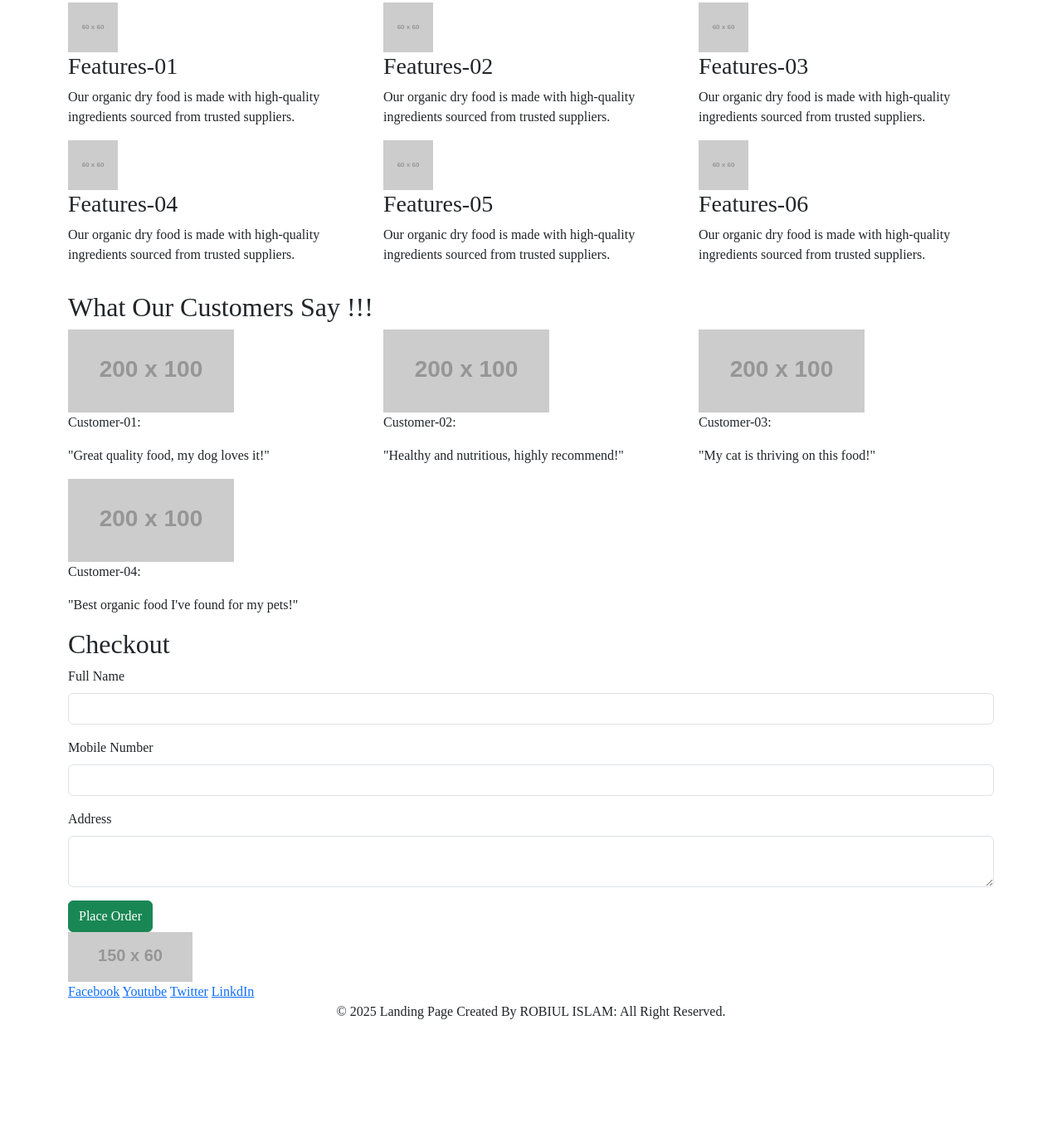
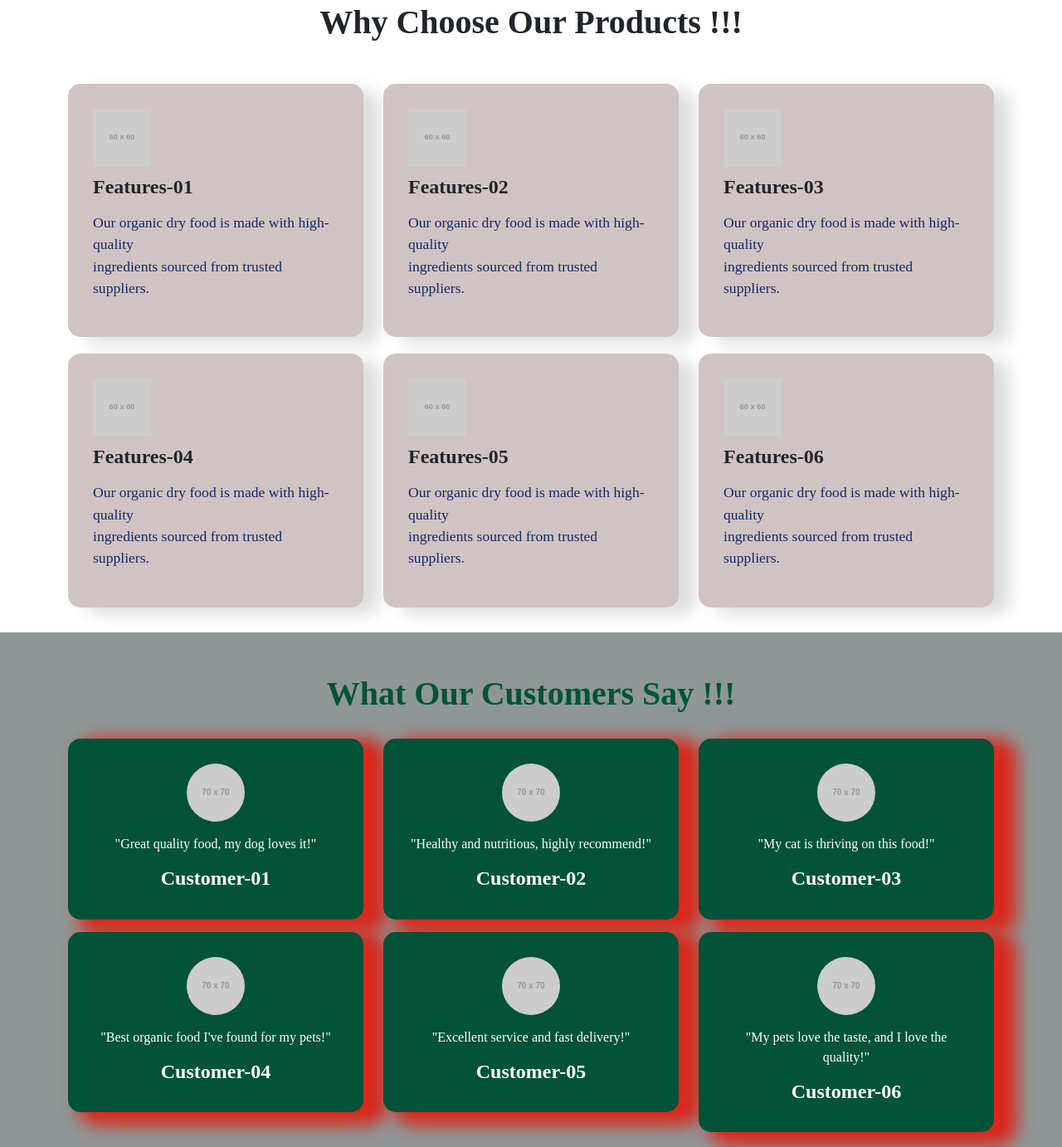
Before and after one commit to robiulislam554/Class-25-Bootstrap, a plain HTML site: page index.html in a window 1280 px wide. Shown: the part 843-2225 px from the top of the page at 83% size. Before the commit the page ends 2090 px from the top, so only its background shows below. Drawn offline with nearby package versions, Linux system fonts and the light colour scheme; placeholder pictures from the web are drawn by us.

Commit message:
customize landing page

```diff
--- a/index.html
+++ b/index.html
@@ -13,62 +13,70 @@
             <h1>Organic Dry Food</h1>
             <p>Discover the best organic dry food for your pets. <br>
                 Our products are made with natural ingredients to ensure your furry friends stay healthy and happy.</p>
-            <a href="#" class=" btn-custom">Buy Now</a>
+            <a href="#" class="btn-custom">Buy Now</a>
         </div>
     </header>
 
     <!-- products description -->
 
-    <section class="container">
+    <section class="features-section">
+      <div class="container mt-3">
         <div>
           <h2>Why Choose Our Products !!!</h2>
         </div>
         <div class="row">
-        <div class="col=12 col-sm=12 col-md-4 ">
-          <div>
+          <div class="col=12 col-sm=12 col-md-4">
+            <div class="feature-card">
               <img src="https://placehold.co/60x60">
               <h3>Features-01</h3>
-            <p>Our organic dry food is made with high-quality ingredients sourced from trusted suppliers.</p>
+              <p>Our organic dry food is made with high-quality <br>
+                ingredients sourced from trusted suppliers.</p>
             </div>
           </div>
 
-        <div class="col=12 col-sm=12 col-md-4 ">
-          <div>
+          <div class="col=12 col-sm=12 col-md-4">
+            <div class="feature-card">
               <img src="https://placehold.co/60x60">
               <h3>Features-02</h3>
-            <p>Our organic dry food is made with high-quality ingredients sourced from trusted suppliers.</p>
+              <p>Our organic dry food is made with high-quality <br>
+                ingredients sourced from trusted suppliers.</p>
             </div>
           </div>
 
-        <div class="col=12 col-sm=12 col-md-4 ">
-          <div>
+          <div class="col=12 col-sm=12 col-md-4">
+            <div class="feature-card">
               <img src="https://placehold.co/60x60">
               <h3>Features-03</h3>
-            <p>Our organic dry food is made with high-quality ingredients sourced from trusted suppliers.</p>
+              <p>Our organic dry food is made with high-quality <br>
+                ingredients sourced from trusted suppliers.</p>
             </div>
           </div>
 
-        <div class="col=12 col-sm=12 col-md-4 ">
-          <div>
+          <div class="col=12 col-sm=12 col-md-4">
+            <div class="feature-card">
               <img src="https://placehold.co/60x60">
               <h3>Features-04</h3>
-            <p>Our organic dry food is made with high-quality ingredients sourced from trusted suppliers.</p>
+              <p>Our organic dry food is made with high-quality <br>
+                ingredients sourced from trusted suppliers.</p>
             </div>
           </div>
 
-        <div class="col=12 col-sm=12 col-md-4 ">
-          <div>
+          <div class="col=12 col-sm=12 col-md-4">
+            <div class="feature-card">
               <img src="https://placehold.co/60x60">
               <h3>Features-05</h3>
-            <p>Our organic dry food is made with high-quality ingredients sourced from trusted suppliers.</p>
+              <p>Our organic dry food is made with high-quality <br>
+                ingredients sourced from trusted suppliers.</p>
             </div>
           </div>
 
-        <div class="col=12 col-sm=12 col-md-4 ">
-          <div>
+          <div class="col=12 col-sm=12 col-md-4">
+            <div class="feature-card">
               <img src="https://placehold.co/60x60">
               <h3>Features-06</h3>
-            <p>Our organic dry food is made with high-quality ingredients sourced from trusted suppliers.</p>
+              <p>Our organic dry food is made with high-quality <br>
+                ingredients sourced from trusted suppliers.</p>
+            </div>
           </div>
         </div>
       </div>
@@ -76,66 +84,87 @@
 
     <!-- Customer Reviews -->
 
-    <section class="container mt-3">
+    <section class="testimonial-section">
+      <div class="container">
         <div>
           <h2>What Our Customers Say !!!</h2>
         </div>
         <div class="row">
           <div class="col=12 col-sm=12 col-md-4 ">
-          <div>
-            <img src="https://placehold.co/200x100">
-            <p>Customer-01:</p>
+            <div class="testimonial-content">
+              <img src="https://placehold.co/70x70">
               <p>"Great quality food, my dog loves it!"</p>
+              <h4>Customer-01</h4>
             </div>
           </div>
 
           <div class="col=12 col-sm=12 col-md-4 ">
-          <div>
-            <img src="https://placehold.co/200x100">
-            <p>Customer-02:</p>
+            <div class="testimonial-content">
+              <img src="https://placehold.co/70x70">
+
               <p>"Healthy and nutritious, highly recommend!"</p>
+              <h4>Customer-02</h4>
             </div>
           </div>
 
           <div class="col=12 col-sm=12 col-md-4 ">
-          <div>
-            <img src="https://placehold.co/200x100">
-            <p>Customer-03:</p>
+            <div class="testimonial-content">
+              <img src="https://placehold.co/70x70">
               <p>"My cat is thriving on this food!"</p>
+              <h4>Customer-03</h4>
             </div>
           </div>
 
           <div class="col=12 col-sm=12 col-md-4 ">
-          <div>
-            <img src="https://placehold.co/200x100">
-            <p>Customer-04:</p>
+            <div class="testimonial-content">
+              <img src="https://placehold.co/70x70">
               <p>"Best organic food I've found for my pets!"</p>
+              <h4>Customer-04</h4>
             </div>
           </div>
+
+          <div class="col=12 col-sm=12 col-md-4 ">
+            <div class="testimonial-content">
+              <img src="https://placehold.co/70x70">
+              <p>"Excellent service and fast delivery!"</p>
+              <h4>Customer-05</h4>
+            </div>
+          </div>
+          <div class="col=12 col-sm=12 col-md-4 ">
+            <div class="testimonial-content">
+              <img src="https://placehold.co/70x70">
+              <p>"My pets love the taste, and I love the quality!"</p>
+              <h4>Customer-06</h4>
+            </div>
+          </div>
+        </div>
+
+      </div>
+
     </section>
 
     <!-- Checkout Section -->
 
-    <section>
+    <section class="checkout-section">
       <div class="container">
         <h2>Checkout</h2>
-        <form action="" method="">
+        <form action="" method="" class="checkout-form">
           <div class="mb-3">
             <label for="" class="form-label">Full Name</label>
-            <input type="text" class="form-control" id="" name="" required>
+            <input type="text" class="form-control custom-input" id="" name="" required>
           </div>
 
           <div class="mb-3">
             <label for="" class="form-label">Mobile Number</label>
-            <input type="text" class="form-control" id="" name="" required>
+            <input type="text" class="form-control custom-input" id="" name="" required>
           </div>
 
           <div class="mb-3">
             <label for="" class="form-label">Address</label>
-            <textarea name="" id="" class="form-control"></textarea>
+            <textarea name="" id="" class="form-control custom-input"></textarea>
           </div>
 
-          <button type="submit" class="btn btn-success">Place Order</button>
+          <button type="submit" class="btn-checkout">Place Order</button>
 
 
         </form>
--- a/style.css
+++ b/style.css
@@ -45,3 +45,137 @@
     background-color: green;
     color: white;
 }
+
+.features-section{
+    padding: 30px 0;
+}
+
+.features-section h2{
+    text-align: center;
+    font-size: 2.5rem;
+    font-weight: 600;
+    text-align: center;
+    margin-bottom: 30px;
+}
+
+.feature-card{
+    background-color: rgb(207, 195, 195);
+    padding: 30px;
+    /* max-height: 250px; */
+    border: none;
+    border-radius: 15px;
+    margin-top: 20px;
+    transition: transform 0.5s ease;
+    box-shadow: 20px 8px 20px #DDDDDD;
+
+}
+
+.feature-card:hover{
+    transform: translateX(10px);
+
+}
+
+.feature-card img{
+    width: 70px;
+    margin-bottom: 10px;
+
+}
+
+.feature-card h3{
+    font-size: 1.5rem;
+    margin-bottom: 15px;
+    font-weight: 600;
+}
+
+.feature-card p{
+    font-size: 1.1rem;
+    color: #172960;
+}
+
+.testimonial-section{
+    background-color: rgb(143, 150, 150);
+    padding: 50px 0;
+}
+
+.testimonial-section h2{
+    text-align: center;
+    color: #025338;
+    font-size: 2.5rem;
+    font-weight: 600;
+    margin-bottom: 30px;
+}
+
+.testimonial-content{
+    text-align: center;
+    background-color: #025338;
+    color: white;
+    padding: 30px;
+    /* max-height: 250px; */
+    border: none;
+    margin-bottom: 15px;
+    border-radius: 15px;
+    box-shadow: 20px 8px 20px 8px #DA281C;
+    transition: transform 0.5s ease;
+}
+
+.testimonial-content:hover{
+    transform: translateY(10px);
+}
+
+.testimonial-content img{
+    max-width: 200px;
+    max-height: 100px;
+    border-radius: 50%;
+    margin-bottom: 15px;
+}
+
+.testimonial-content p{
+    font-size: 1rem;
+    margin-bottom: 15px;
+}
+
+.testimonial-content h4{
+    font-size: 1.5rem;
+    font-weight: 600;
+    margin-bottom: 5px;
+    color: white;
+
+}
+
+.checkout-section{
+    padding: 50px 0;
+}
+
+.checkout-section h2{
+    text-align: center;
+    font-size: 3.5rem;
+    font-weight: 600;
+    color: #025338;
+    margin-bottom: 30px;
+}
+
+.checkout-form{
+    max-width: 600px;
+    margin: auto;
+    background-color: #025338;
+    color: white;
+    font-size: 1.3rem;
+    padding: 30px;
+    box-shadow: 27px -4px 11px 0px rgb(219, 118, 118);
+}
+
+.custom-input{
+    margin-bottom: 20px;
+    padding: 10px;
+    border-radius: 15px;
+}
+
+.btn-checkout{
+    background-color: #DA281C;
+    color: white;
+    border: none;
+    padding: 5px;
+    border-radius: 15px;
+    margin-top: 15px;
+    width: 100%;
+}
```
Lines whose indentation alone changed are shown as unchanged.
